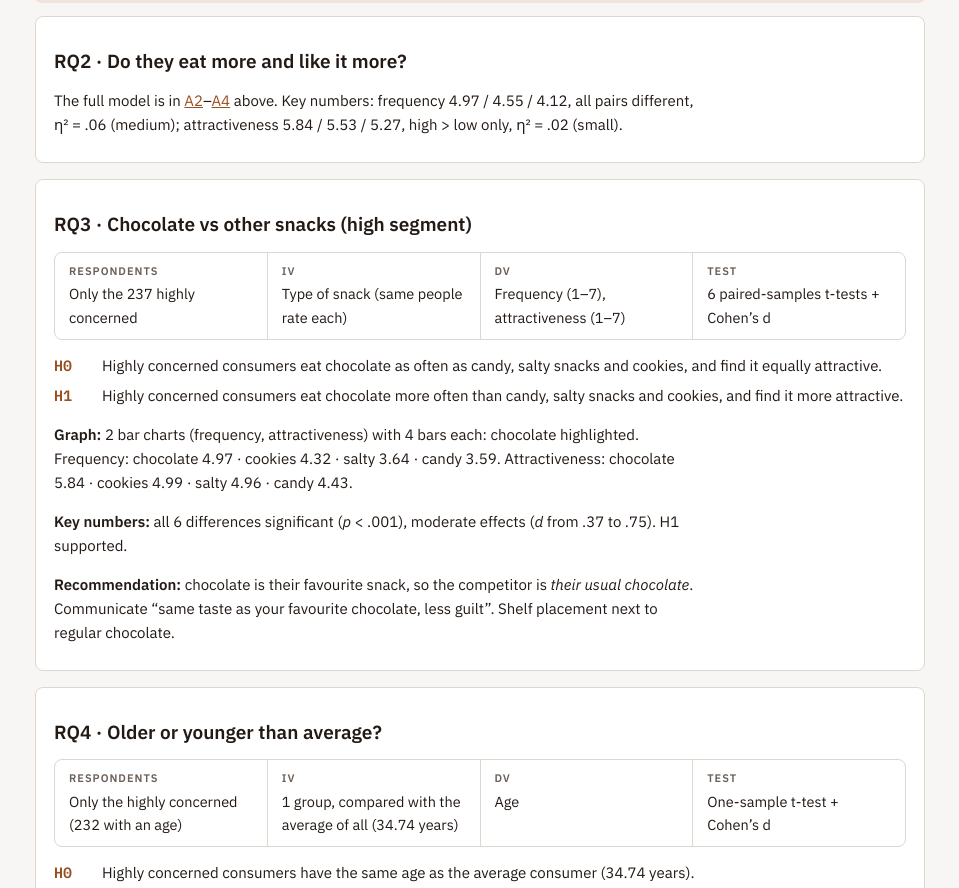
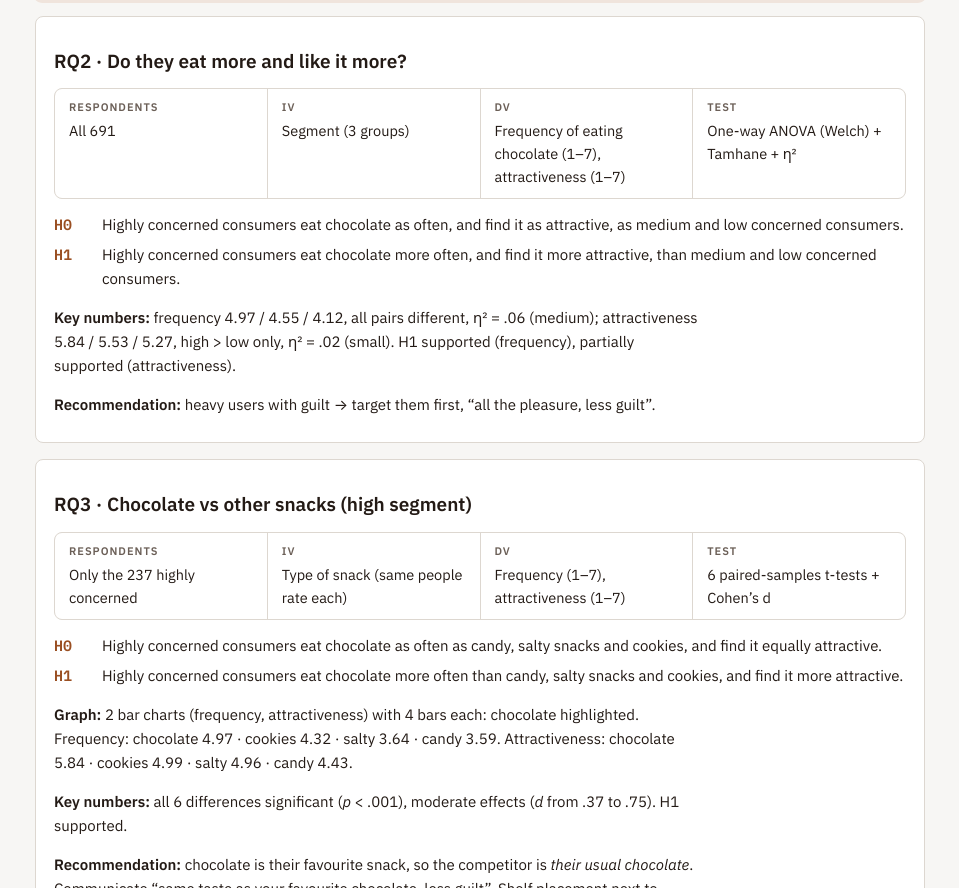
Before and after one commit to dibrou818/chocolate-spss-guide, a plain HTML site: page slides.html in a window 1280 px wide. Shown: the part 7663-8551 px from the top of the page, without its empty margins (319-1278 px from the left). Drawn offline with Linux system fonts and the light colour scheme.

Commit message:
Slides guide: full RQ2 card
Co-Authored-By: Claude Opus 5.5 <noreply@anthropic.com>

```diff
--- a/slides.html
+++ b/slides.html
@@ -656,7 +656,15 @@ footer{margin-top:48px;color:var(--muted);font-size:14px;border-top:1px solid va
 
   <div class="rqcard" id="c2">
     <h3>RQ2 · Do they eat more and like it more?</h3>
-    <p>The full model is in <a href="#s-rq">A2</a>–<a href="#s-int">A4</a> above. Key numbers: frequency 4.97 / 4.55 / 4.12, all pairs different, η² = .06 (medium); attractiveness 5.84 / 5.53 / 5.27, high &gt; low only, η² = .02 (small).</p>
+    <div class="spec">
+      <div><div class="k">Respondents</div><div class="v">All 691</div></div>
+      <div><div class="k">IV</div><div class="v">Segment (3 groups)</div></div>
+      <div><div class="k">DV</div><div class="v">Frequency of eating chocolate (1–7), attractiveness (1–7)</div></div>
+      <div><div class="k">Test</div><div class="v">One-way ANOVA (Welch) + Tamhane + η²</div></div>
+    </div>
+    <div class="hyp"><div><b>H0</b><span>Highly concerned consumers eat chocolate as often, and find it as attractive, as medium and low concerned consumers.</span></div><div><b>H1</b><span>Highly concerned consumers eat chocolate more often, and find it more attractive, than medium and low concerned consumers.</span></div></div>
+    <p><strong>Key numbers:</strong> frequency 4.97 / 4.55 / 4.12, all pairs different, η² = .06 (medium); attractiveness 5.84 / 5.53 / 5.27, high &gt; low only, η² = .02 (small). H1 supported (frequency), partially supported (attractiveness).</p>
+    <p><strong>Recommendation:</strong> heavy users with guilt → target them first, “all the pleasure, less guilt”.</p>
   </div>
 
   <div class="rqcard" id="c3">
```
